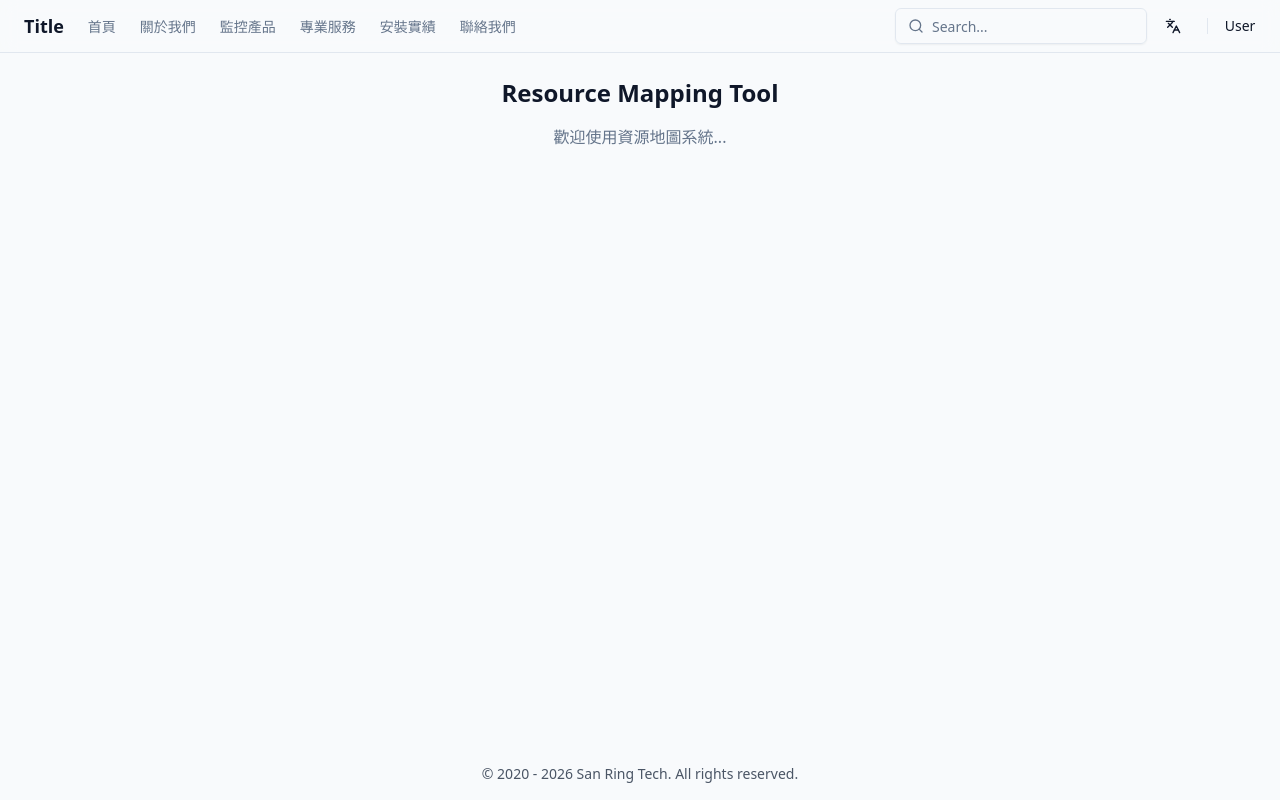
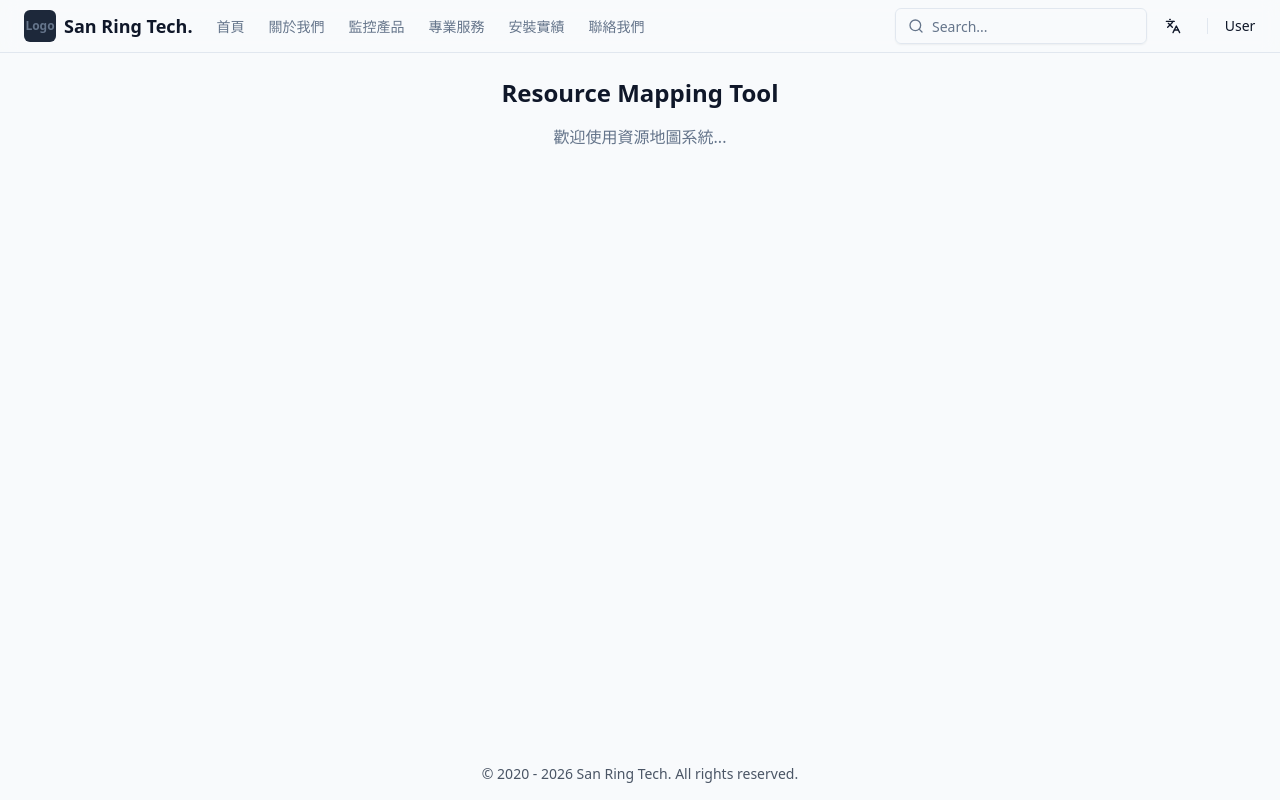
Before and after one commit to jack755051/resource-mapping, a Next.js app: page / in a window 1280 px wide. Built offline with nearby package versions, Linux system fonts and the light colour scheme.

Commit message:
refactor : 重構footer - 01 : brand & navigation

```diff
--- a/src/components/layout/header/brand.tsx
+++ b/src/components/layout/header/brand.tsx
@@ -1,37 +1,53 @@
 'use client';
 
-import Link from 'next/link'; // 引入 Link
-import { type HeaderBrand as HeaderBrandType } from '@/type';
+import Link from 'next/link';
+import { HeaderBrandProps } from '@/type'; // 直接引用定義好的 Props
 import { cn } from '@/lib/utils';
 
-export interface BrandProps extends HeaderBrandType {
-  className?: string;
-}
+export default function Brand({
+  data,
+  className,
+  classNames,
+}: HeaderBrandProps) {
+  // 解構資料，讓程式碼更乾淨
+  const { logo, title } = data;
 
-export default function Brand({ className, logo, title }: BrandProps) {
   return (
     <Link
-      href="/"
+      href={logo.href} // 修正：讀取資料中的路徑，而不是寫死 '/'
       className={cn(
         // 基礎佈局
         'header__brand flex items-center gap-2',
-        // 互動效果：防止文字選取、滑鼠游標變手指、滑過稍微變透明
+        // 互動效果
         'select-none cursor-pointer transition-opacity hover:opacity-80',
         className
       )}
     >
-      {/* 圖片：移除外層 div，直接控制 img */}
-      {logo.src && (
+      {/* 圖片區域 */}
+      {logo.src ? (
         <img
           src={logo.src}
           alt={logo.alt}
-          className="h-8 w-auto object-contain"
+          // h-8 w-auto 是控制 Logo 大小的關鍵，確保它不會變形
+          className={cn('h-8 w-auto object-contain', classNames?.image)}
         />
+      ) : (
+        // 如果沒有圖片，顯示一個佔位方塊 (開發階段好用)
+        <div className="h-8 w-8 bg-muted rounded-md flex items-center justify-center text-xs font-bold text-muted-foreground">
+          Logo
+        </div>
       )}
 
-      {/* 文字：保持原樣，但在手機版通常可以考慮 hidden md:block */}
+      {/* 文字區域 */}
       {title && (
-        <span className="header__brand__title font-bold text-lg whitespace-nowrap">
+        <span
+          className={cn(
+            'header__brand__title font-bold text-lg whitespace-nowrap',
+            // RWD: 手機版通常只顯示 Logo，隱藏文字以節省空間 (可選)
+            'hidden md:block',
+            classNames?.title
+          )}
+        >
           {title}
         </span>
       )}
--- a/src/components/layout/header/header.tsx
+++ b/src/components/layout/header/header.tsx
@@ -15,7 +15,8 @@ import { LanguageSwitcher, Search, UserNav } from './toolbar';
 
 export default function Header() {
   const { items: navigationItems } = useNavigation();
-  const { headerBrand, headerUserNav, headerSearch } = useHeader();
+  const { headerBrand, headerUserNav, headerSearch, headerNavigation } =
+    useHeader();
 
   // 定義搜尋邏輯 (Header 層級控制業務邏輯)
   const handleSearch = (value: string) => {
@@ -36,7 +37,7 @@ export default function Header() {
     >
       {/* 左側第一部分：Logo */}
       {/* shrink-0 確保 Logo 不會被擠壓 */}
-      <Brand className="header__content__brand shrink-0" {...headerBrand} />
+      <Brand className="header__content__brand shrink-0" data={headerBrand} />
 
       {/* 左側第二部分：導航 */}
       {/* 因為外層有 flex + gap-6，所以它會自然緊跟在 Logo 右邊 */}
@@ -45,9 +46,9 @@ export default function Header() {
         classNames={{
           container: 'hidden md:block',
           list: 'gap-6 items-center',
-          link: 'text-sm font-medium text-muted-foreground hover:text-foreground transition-colors', // 稍微優化了文字顏色 class
+          link: 'text-sm font-medium text-muted-foreground hover:text-foreground transition-colors',
         }}
-        items={navigationItems}
+        items={headerNavigation}
       />
 
       {/* 右側部分：工具列 */}
--- a/src/components/layout/header/navigation.tsx
+++ b/src/components/layout/header/navigation.tsx
@@ -1,32 +1,22 @@
 'use client';
 
-// types
-import { HeaderNavigationItem } from '@/type';
+// 1. 引入剛剛定義好的 Type
+import { HeaderNavigationProps } from '@/type';
+
 // components
 import Link from 'next/link';
 import { cn } from '@/lib/utils';
 // hooks
 import { useTranslation } from '@/hooks/useTranslation';
 
-interface NavigationClasses {
-  container?: string; // 最外層 nav
-  list?: string; // ul
-  item?: string; // li
-  link?: string; // a (Link)
-}
-
-export interface NavigationProps {
-  className?: string;
-  classNames?: NavigationClasses;
-  items: HeaderNavigationItem[];
-}
+// 2. 移除原本在這裡定義的 Interface (保持檔案乾淨)
 
 export default function Navigation({
   className,
   classNames,
   items,
-}: NavigationProps) {
-  // 取得 t 函式
+}: HeaderNavigationProps) { // 3. 使用統一的 Props 定義
+
   const { t } = useTranslation();
 
   return (
@@ -36,6 +26,7 @@ export default function Navigation({
       >
         {items.map(item => (
           <li
+            // 建議：如果有唯一 id 用 id，沒有的話 href 也行
             key={item.href}
             className={cn('header__navigation__list__item', classNames?.item)}
           >
--- a/src/hooks/useFooter.ts
+++ b/src/hooks/useFooter.ts
@@ -1,5 +1,5 @@
-import { FooterData } from "@/type";
-import { generateFooterText } from "@/utils/footer-helper";
+import { FooterData } from '@/type';
+import { generateFooterText } from '@/utils/footer-helper';
 
 export function useFooter(overrideData?: Partial<FooterData>) {
   // 1. 預設資料 (或從 API/Context 來的資料)
@@ -17,7 +17,7 @@ export function useFooter(overrideData?: Partial<FooterData>) {
   const footerText = generateFooterText({
     companyName: data.companyName,
     startYear: data.startYear,
-        remark: data.remark
+    remark: data.remark,
   });
 
   // 4. 只回傳資料
--- a/src/hooks/useHeader.ts
+++ b/src/hooks/useHeader.ts
@@ -1,18 +1,18 @@
-import { HeaderBrand, HeaderSearch, HeaderUserNav } from '@/type';
+import { HeaderBrandData, HeaderSearch, HeaderUserNav } from '@/type';
+import { useNavigation } from '@/hooks/useNavigation';
 
 export function useHeader() {
-  // 組件資料
-
+  const { items: navigationItems } = useNavigation();
   /**
    * header brand
    */
-  const headerBrand: HeaderBrand = {
+  const headerBrand: HeaderBrandData = {
     logo: {
       href: '/',
-      alt: 'Logo',
-      src: '',
+      alt: 'San Ring Tech Logo',
+      src: '', // 記得放一張圖片到 public/images 或是暫時留空
     },
-    title: 'Title',
+    title: 'San Ring Tech.',
   };
 
   /**
@@ -22,7 +22,7 @@ export function useHeader() {
     trigger: 'User',
     groups: [
       {
-        menuTitle: 'User',
+        menuTitle: 'Account',
         menuItems: [
           {
             icon: 'user',
@@ -42,5 +42,6 @@ export function useHeader() {
     headerBrand,
     headerUserNav,
     headerSearch,
+    headerNavigation: navigationItems,
   };
 }
--- a/src/type/header.ts
+++ b/src/type/header.ts
@@ -1,10 +1,9 @@
-export interface HeaderNavigationItem {
-  title: string;
-  href: string;
-  description?: string;
-}
+// ---------- Header__Brand Start -----------
 
-export interface HeaderBrand {
+import { AppRoute } from './route';
+
+/**定義 Header Brand 的核心資料 (純資料) */
+export interface HeaderBrandData {
   logo: {
     href: string;
     alt: string;
@@ -13,7 +12,40 @@ export interface HeaderBrand {
   title?: string;
 }
 
+/**定義 Header Brand 的 Slot 樣式 (純樣式) */
+export interface HeaderBrandClasses {
+  title?: string;
+  image?: string;
+}
+
+/**
+ * 定義 Component 接收的 Props
+ * 組件只需要關心樣式，因為資料是從 Hook 來的 (或者是選填的 override)
+ */
+export interface HeaderBrandProps {
+  data: HeaderBrandData;
+  className?: string;
+  classNames?: HeaderBrandClasses;
+}
+
+// ---------- Header__Navigation Start -----------
+export type HeaderNavigationItem = AppRoute;
+
+export interface HeaderNavigationClasses {
+  container?: string; // 最外層 nav
+  list?: string; // ul
+  item?: string; // li
+  link?: string; // a
+}
+
+export interface HeaderNavigationProps {
+  items: HeaderNavigationItem[]; // Navigation 比較特別，它是陣列
+  className?: string;
+  classNames?: HeaderNavigationClasses;
+}
+
 // ---------- Header__UserNav Start -----------
+
 // 1. 基礎的 Item 定義
 export interface HeaderUserNavItem {
   label: string;
@@ -52,3 +84,10 @@ export interface HeaderSearch {
 }
 
 // ---------- Header__Search Over -----------
+
+export interface HeaderData {
+  brand: HeaderBrandData;
+  navigation: HeaderNavigationItem[];
+  user: HeaderUserNav;
+  search: HeaderSearch;
+}
```
Also changed, not shown: src/components/layout/footer.tsx (+2 -5 lines). Lines whose indentation alone changed are shown as unchanged.
